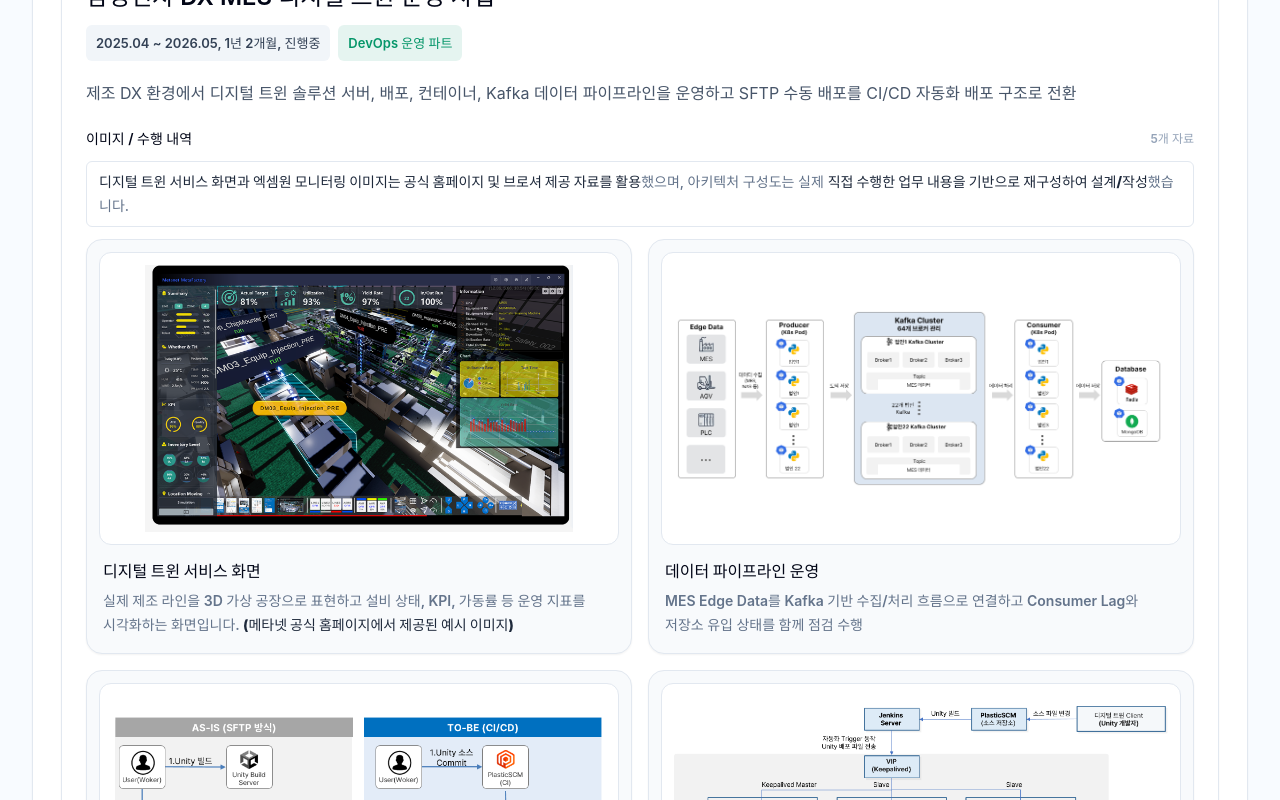
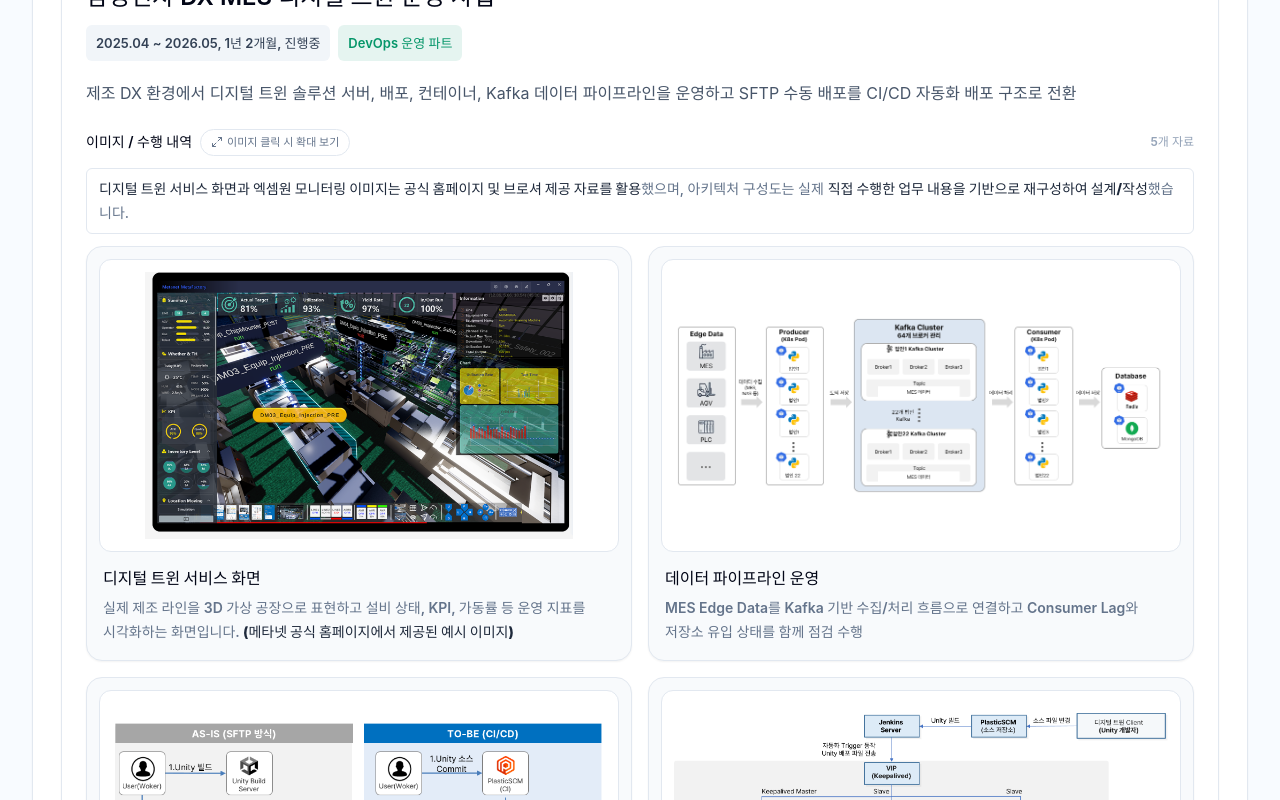
Before and after one commit to JANGSEOKHAN/JANGSEOKHAN.github.io, a React (Vite) app: page / in a window 1280 px wide. Shown: the part 3760-4560 px from the top of the page. Built offline with nearby package versions, Linux system fonts and the light colour scheme; a web font is replaced by a local one.

Commit message:
Add image zoom hint

```diff
--- a/src/components/ProjectCard.tsx
+++ b/src/components/ProjectCard.tsx
@@ -155,8 +155,14 @@ export default function ProjectCard({ project }: ProjectCardProps) {
 
       {visuals.length > 0 ? (
         <section className="screen-visuals mt-5">
-          <div className="mb-3 flex items-center justify-between gap-3">
-            <h4 className="text-sm font-semibold text-slate-950">이미지 / 수행 내역</h4>
+          <div className="mb-3 flex flex-col gap-2 sm:flex-row sm:items-center sm:justify-between">
+            <div className="flex flex-wrap items-center gap-2">
+              <h4 className="text-sm font-semibold text-slate-950">이미지 / 수행 내역</h4>
+              <span className="inline-flex items-center gap-1 rounded-full border border-slate-200 bg-white px-2.5 py-1 text-[11px] font-semibold text-slate-500">
+                <Maximize2 aria-hidden="true" size={12} />
+                이미지 클릭 시 확대 보기
+              </span>
+            </div>
             <p className="text-xs font-semibold text-slate-400">{visuals.length}개 자료</p>
           </div>
           {project.visualNote ? (
```
